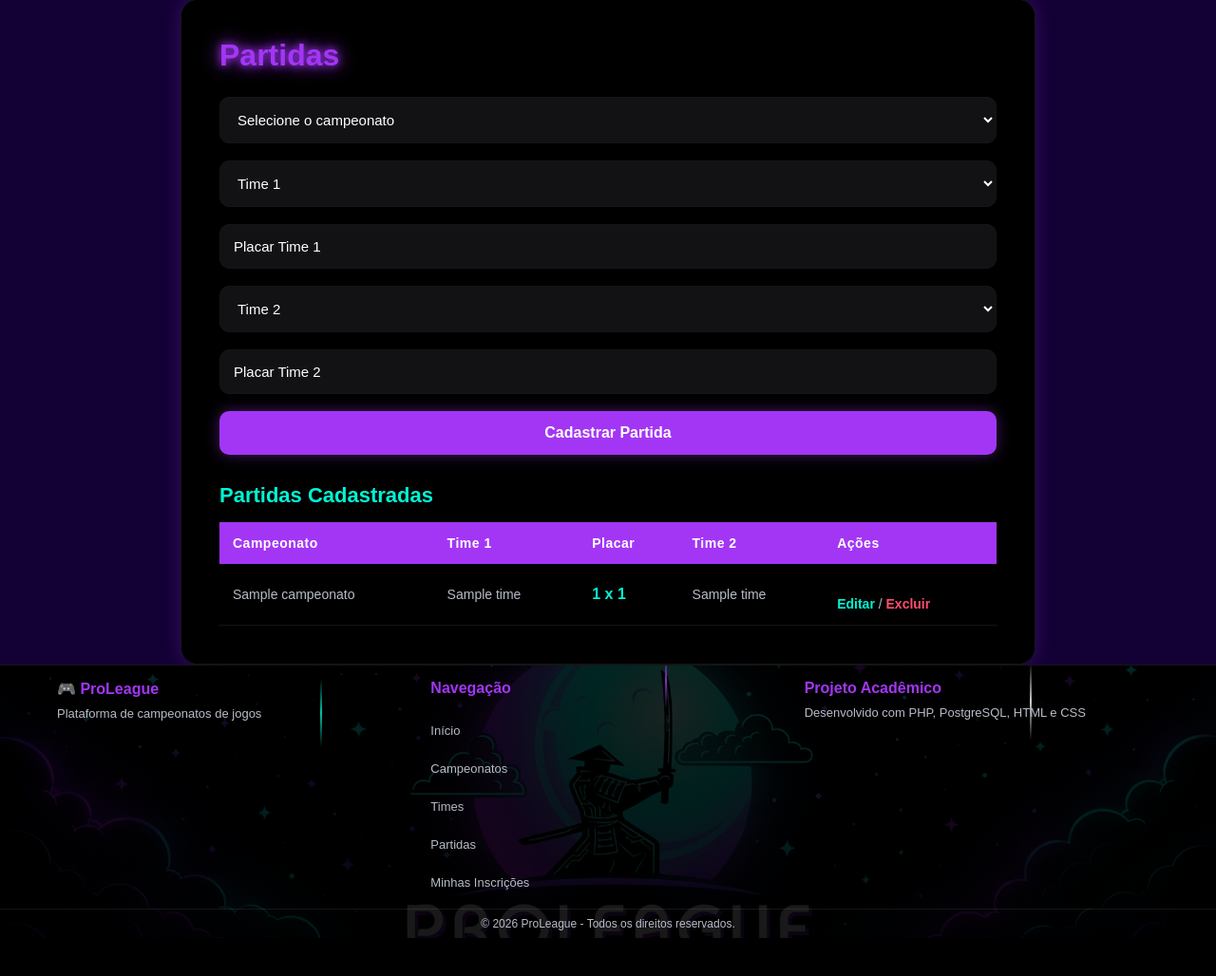
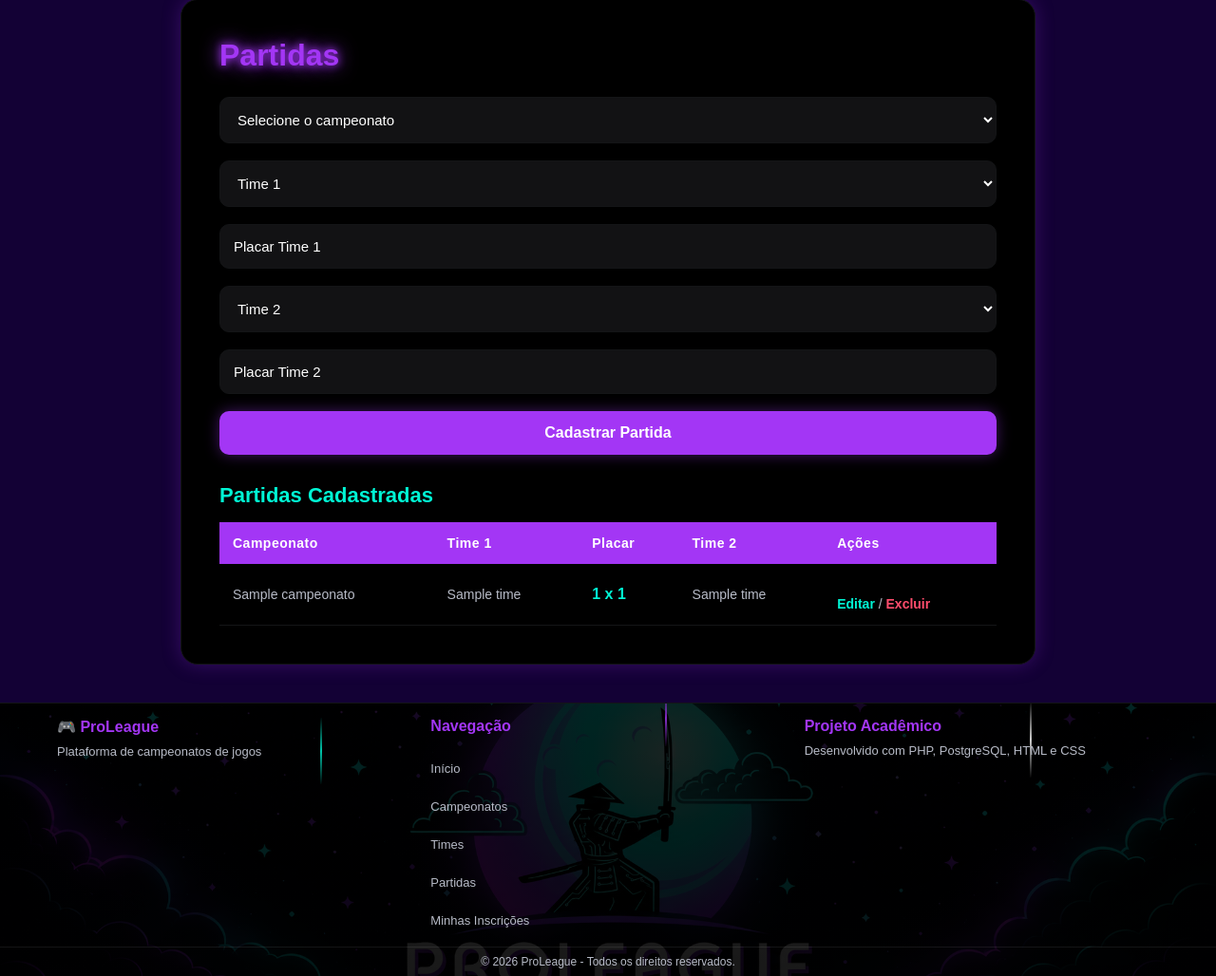
Before and after one commit to pedrohbosso-sys/php_final, a PHP site: page /partidas.php in a window 1280 px wide. Shown: the part 171-1199 px from the top of the page at 95% size. Before the commit the page ends 1159 px from the top, so only its background shows below. Run offline with PHP 8.4, Linux system fonts and the light colour scheme; the visitor is signed in with stand-in values (Sample User, id 1); tables that the repository leaves empty hold one stand-in row (values such as "Sample post"); some libraries are stand-ins or nearby versions.

Commit message:
commit completo

```diff
--- a/CSS/style.css
+++ b/CSS/style.css
@@ -282,7 +282,7 @@
     border-radius: 18px;
     border: 1px solid var(--border);
     box-shadow: 0 0 20px rgba(163, 54, 245, 0.25);
-    margin: 40px auto 0;
+    margin: 40px auto 40px;
 }
 
 .container-wide h2 {
```
Also changed, not shown: times.php (+4 -26 lines).
